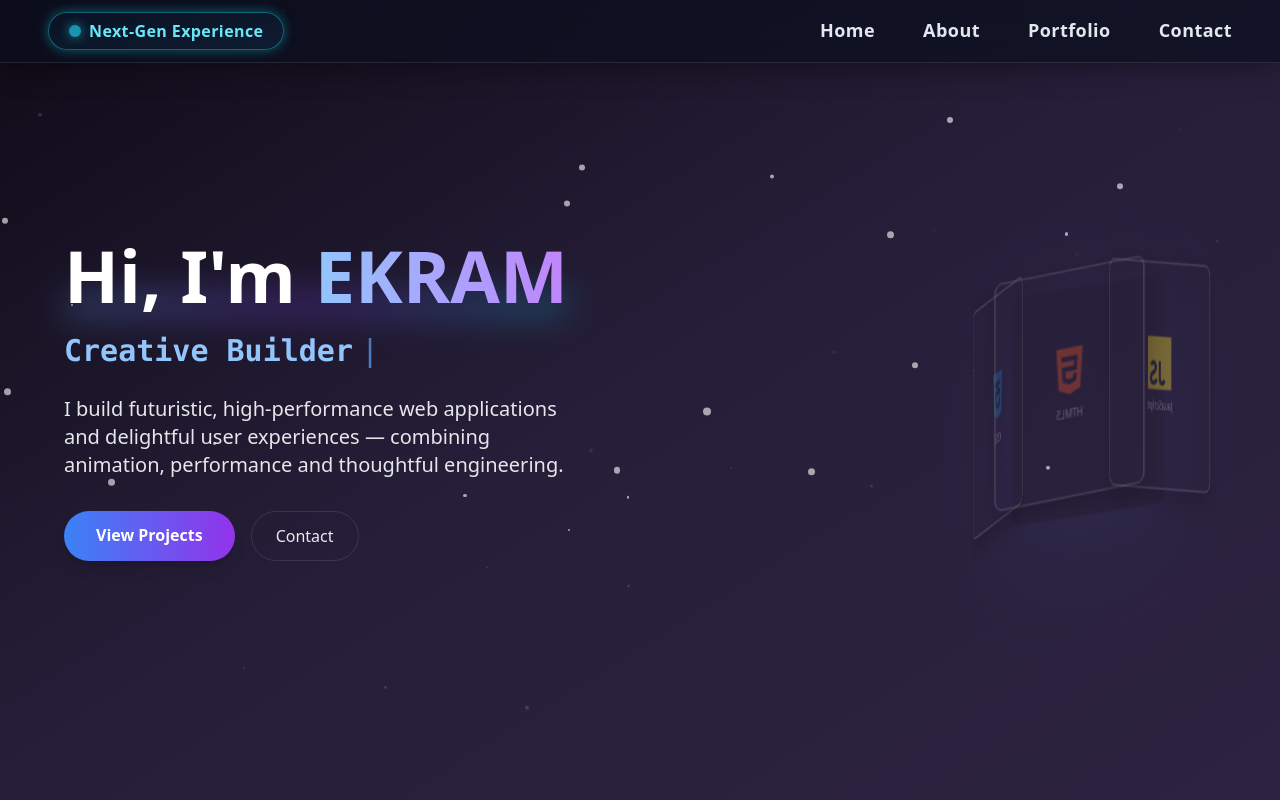
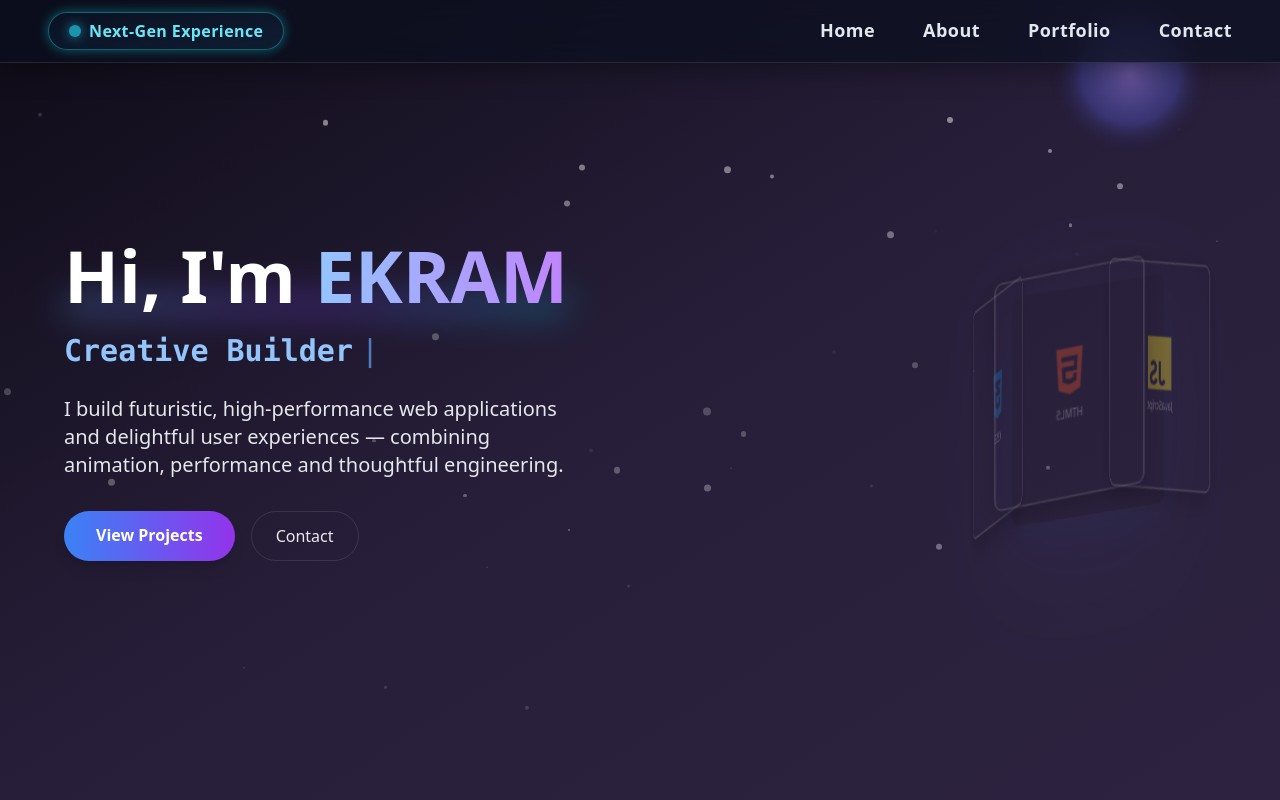
Before and after one commit to ekram-web/portifilio_frontend, a React (Vite) app: page / in a window 1280 px wide. Shown: the top 800 px of the page. Built offline with nearby package versions, Linux system fonts and the light colour scheme.

Commit message:
del/add snow

```diff
--- a/src/components/GlowEffect.jsx
+++ b/src/components/GlowEffect.jsx
@@ -29,17 +29,99 @@
 //   );
 // }
 
+
+
+// ????
+// import { motion } from "framer-motion";
+
+// export default function SnowEffect() {
+//   const snowflakes = Array.from({ length: 20 }); // number of snowflakes
+
+//   return (
+//     <div className="fixed top-0 left-0 w-full h-full pointer-events-none z-40 overflow-hidden">
+//       {snowflakes.map((_, index) => {
+//         const size = Math.random() * 6 + 2; // size between 2px-8px
+//         const delay = Math.random() * 5; // start delay
+//         const xPos = Math.random() * window.innerWidth; // random x position
+
+//         return (
+//           <motion.div
+//             key={index}
+//             className="absolute bg-white rounded-full"
+//             style={{
+//               width: size,
+//               height: size,
+//               left: xPos,
+//               top: -10,
+//               opacity: 0.6,
+//             }}
+//             animate={{ y: window.innerHeight + 10 }}
+//             transition={{
+//               repeat: Infinity,
+//               repeatType: "loop",
+//               duration: 8 + Math.random() * 4,
+//               delay: delay,
+//               ease: "linear",
+//             }}
+//           />
+//         );
+//       })}
+//     </div>
+//   );
+// }
+
 import { motion } from "framer-motion";
 
-export default function SnowEffect() {
-  const snowflakes = Array.from({ length: 20 }); // number of snowflakes
+export default function GlowSnowEffect() {
+  const snowflakes = Array.from({ length: 25 }); // number of snowflakes
 
   return (
-    <div className="fixed top-0 left-0 w-full h-full pointer-events-none z-40 overflow-hidden">
+    <>
+      {/* Faint glowing orb */}
+      <motion.div
+        className="fixed top-0 right-0 z-40 pointer-events-none"
+        initial={{ opacity: 0 }}
+        animate={{ opacity: 1 }}
+        transition={{ duration: 1 }}
+      >
+        <svg
+          width="300"
+          height="150"
+          viewBox="0 0 300 150"
+          fill="none"
+          xmlns="http://www.w3.org/2000/svg"
+        >
+          <defs>
+            <radialGradient
+              id="glow"
+              cx="50%"
+              cy="50%"
+              r="50%"
+              fx="50%"
+              fy="50%"
+            >
+              <stop offset="0%" stopColor="#a78bfa" stopOpacity="0.5" />
+              <stop offset="60%" stopColor="#6366f1" stopOpacity="0.3" />
+              <stop offset="100%" stopColor="#18122B" stopOpacity="0" />
+            </radialGradient>
+          </defs>
+          <motion.circle
+            cx="150"
+            cy="75"
+            r="80"
+            fill="url(#glow)"
+            animate={{ scale: [1, 1.05, 1] }}
+            transition={{ repeat: Infinity, duration: 6, ease: "easeInOut" }}
+          />
+        </svg>
+      </motion.div>
+
+      {/* Floating snow-like particles */}
+      <div className="fixed top-0 left-0 w-full h-full pointer-events-none overflow-hidden z-30">
         {snowflakes.map((_, index) => {
-        const size = Math.random() * 6 + 2; // size between 2px-8px
-        const delay = Math.random() * 5; // start delay
-        const xPos = Math.random() * window.innerWidth; // random x position
+          const size = Math.random() * 6 + 2; // 2px-8px
+          const delay = Math.random() * 5;
+          const xPos = Math.random() * window.innerWidth;
 
           return (
             <motion.div
@@ -52,7 +134,7 @@ export default function SnowEffect() {
                 top: -10,
                 opacity: 0.6,
               }}
-            animate={{ y: window.innerHeight + 10 }}
+              animate={{ y: window.innerHeight + 10, opacity: [0.6, 0.2, 0.6] }}
               transition={{
                 repeat: Infinity,
                 repeatType: "loop",
@@ -64,5 +146,6 @@ export default function SnowEffect() {
           );
         })}
       </div>
+    </>
   );
 }
```
Lines whose indentation alone changed are shown as unchanged.
